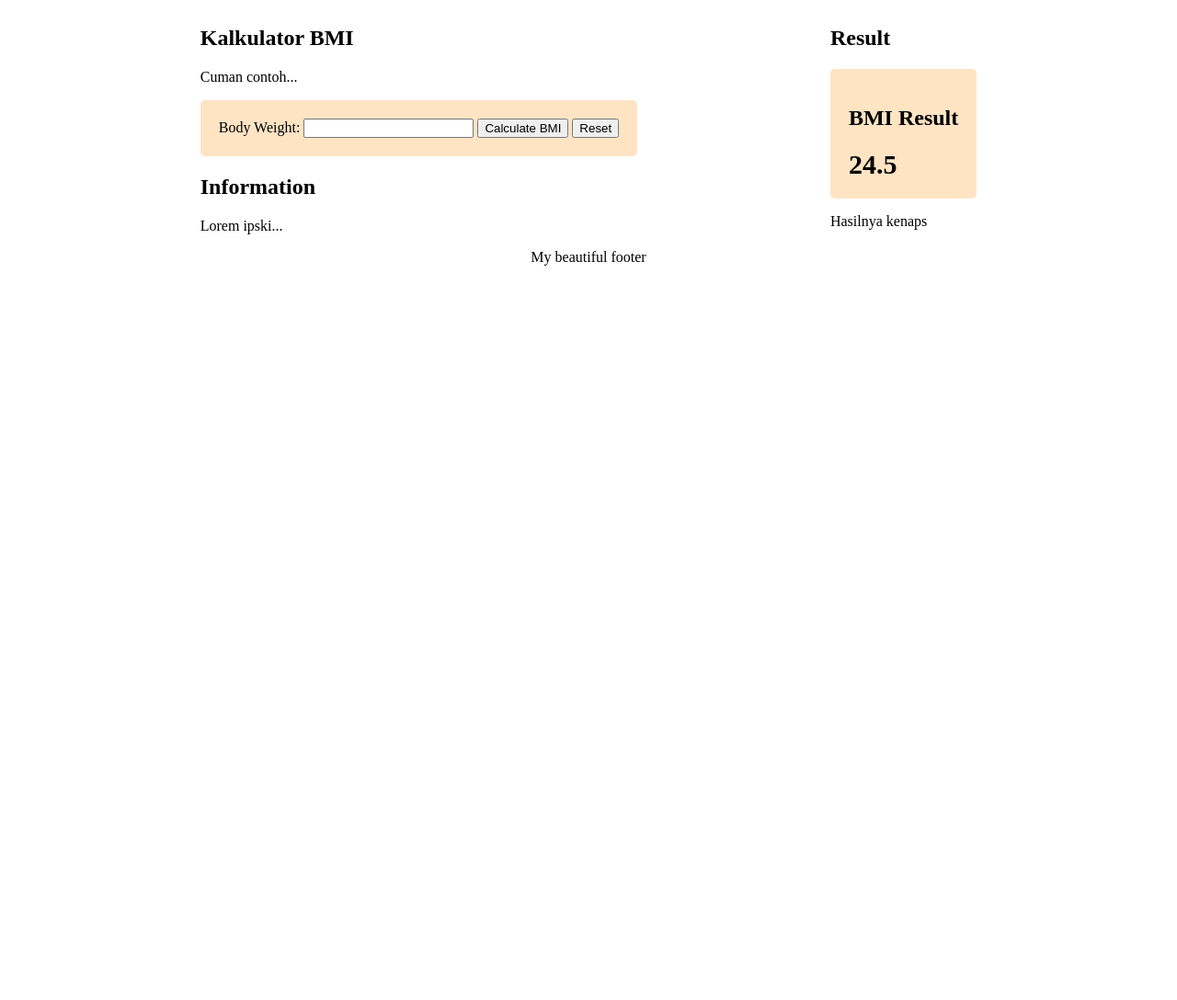
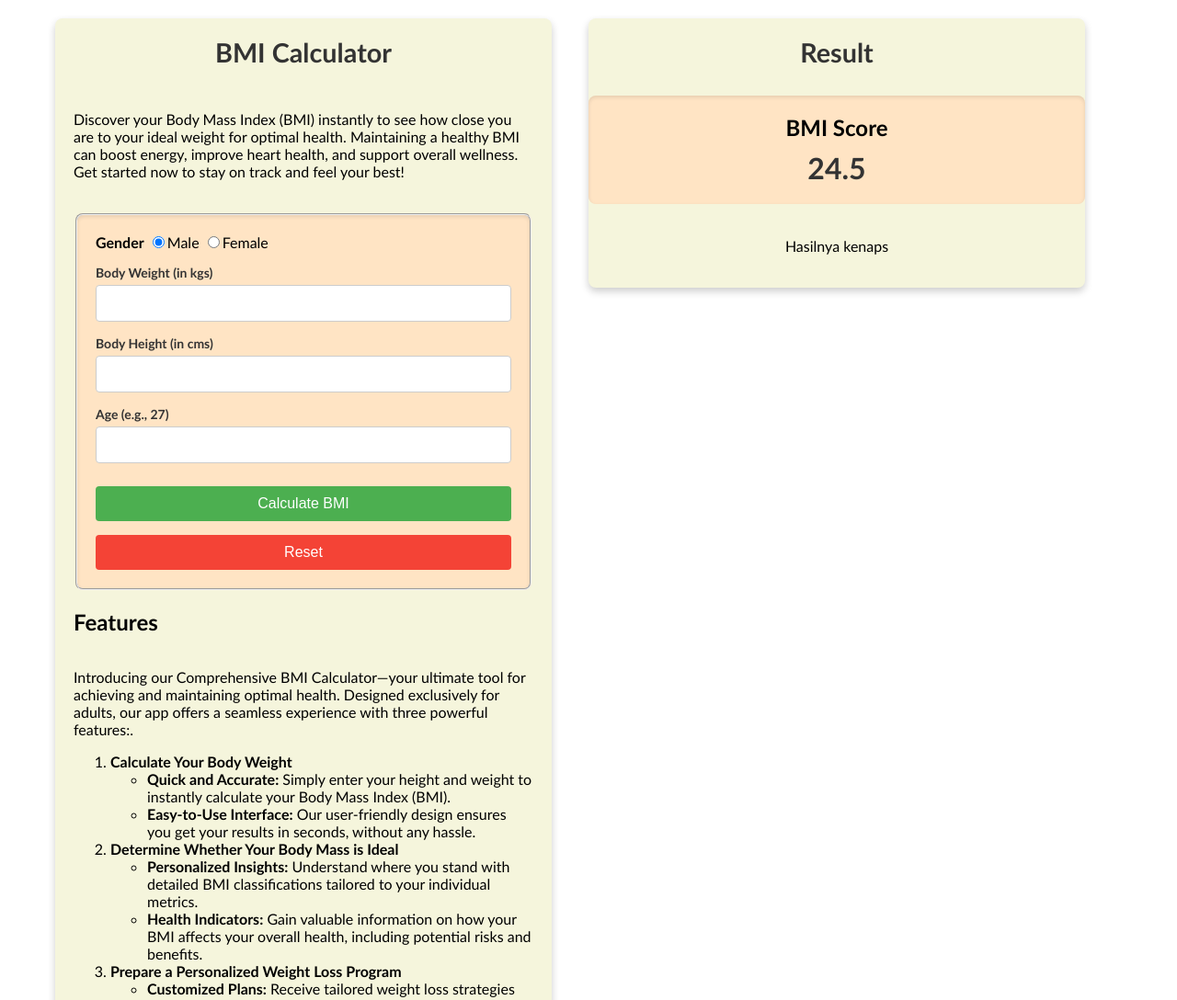
Before and after one commit to revou-fundamental-course/28-oct-24-okshapp, a plain HTML site: page index.html in a window 1280 px wide. Shown: the top 1088 px of the page at 92% size. Before the commit the page ends 800 px from the top, so only its background shows below. Drawn offline with Linux system fonts and the light colour scheme.

Commit message:
2nd Commit Weds

```diff
--- a/css/styles.css
+++ b/css/styles.css
@@ -1,21 +1,127 @@
-/* Ini CSS */
+body, h1, h2, h3, h4, h5, h6 {
+    font-family: "Trebuchet MS", Tahoma, sans-serif;
+    margin: 0;
+    padding: 0;
+}
 
 main {
     display: flex;
-    justify-content: space-evenly;
+    justify-content: center;
+    align-items: flex-start;
+    column-gap: 40px;
+    max-width: 1200px;
+    width: 100%;
+    padding: 20px;
 }
 
-.bisquebg {
-    background-color: bisque;
-    padding: 20px 20px 20px 20px;
-    border-radius: 5px;
+.sectionForm, .sectionResult {
+    max-width: 500px;
+    min-width: 300px;
+    width: 100%;
+    background-color: #f5f5dc;
+    padding: 20px;
+    border-radius: 8px;
+    box-shadow: 0px 4px 8px rgba(0, 0, 0, 0.2);
+}
+
+.sectionForm {
+    display: flex;
+    flex-direction: column;
+    gap: 20px;
+}
+
+.sectionForm h1, .sectionResult h1 {
+    font-size: 1.8em;
+    color: #333;
+    margin-bottom: 10px;
+    text-align: center;
+}
+
+.formBMI {
+    display: flex;
+    flex-direction: column;
+    gap: 15px;
+    background-color: #ffe4c4;
+    padding: 20px;
+    border-radius: 8px;
+    box-shadow: inset 0px 2px 4px rgba(0, 0, 0, 0.1);
+}
+
+.gender-form label {
+    font-weight: bold;
+    font-size: 16px;
+}
+
+.input-group {
+    display: flex;
+    flex-direction: column;
+    gap: 5px;
+}
+
+.input-group label {
+    font-weight: bold;
+    font-size: 14px;
+    color: #333;
+}
+
+.input-group input {
+    padding: 10px;
+    font-size: 16px;
+    border: 1px solid #ccc;
+    border-radius: 4px;
+}
+
+button {
+    padding: 10px;
+    font-size: 16px;
+    border: none;
+    border-radius: 4px;
+    color: white;
+    cursor: pointer;
+}
+
+button[type="button"] {
+    background-color: #4CAF50;
+    margin-top: 10px;
+}
+
+button[type="reset"] {
+    background-color: #f44336;
+}
+
+.sectionResult {
+    display: flex;
+    flex-direction: column;
+    align-items: center;
+    gap: 20px;
+}
+
+.resultBox {
+    display: flex;
+    flex-direction: column;
+    align-items: center;
+    background-color: #ffe4c4;
+    padding: 20px;
+    border-radius: 8px;
+    box-shadow: inset 0px 2px 4px rgba(0, 0, 0, 0.1);
+    width: 100%;
+    text-align: center;
+}
+
+.resultBox h2 {
+    font-size: 1.5em;
+    margin-bottom: 10px;
 }
 
 span {
-    font-size: 30px;
-    font-weight: 900;
+    font-size: 2em;
+    font-weight: bold;
+    color: #333;
 }
 
 footer {
     text-align: center;
+    padding: 20px;
+    font-size: 0.9em;
+    color: #666;
 }
--- a/index.html
+++ b/index.html
@@ -5,43 +5,83 @@
     <meta name="viewport" content="width=device-width, initial-scale=1.0">
     <title>Document</title>
     <link rel="stylesheet" href="css\styles.css">
+    <script src="js\script.js"></script>
 </head>
 <body>
     <main>
-<!-- section form -->
-    <section>
+<!--Form Section-->
+    <section class="sectionForm">
 <header>
-    <h1>Kalkulator BMI</h1>
+    <h1>BMI Calculator</h1>
 </header>
 <article>
-    <p>Cuman contoh...</p>
+    <p>Discover your Body Mass Index (BMI) instantly to see how close you are to your ideal weight for optimal health. Maintaining a healthy BMI can boost energy, improve heart health, and support overall wellness. Get started now to stay on track and feel your best!</p>
     </article>
 
-    <form class="bisquebg">
-        <div>
-            <label for="body-weight">Body Weight:</label>
-            <input type="number">
-            <button>Calculate BMI</button>
-            <button>Reset</button>
+    <fieldset class="formBMI">
+        <div class="gender-form">
+            <label>Gender</label>
+            <input type="radio" name="gender" id="male" checked>Male
+            <input type="radio" name="gender" id="female">Female
         </div>
-    </form>
+
+        <div class="input-group">
+            <label for="body-weight">Body Weight (in kgs)</label>
+            <input type="number" id="body-weight" name="body-weight" required>
+        </div>
+
+        <div class="input-group">
+            <label for="body-height">Body Height (in cms)</label>
+            <input type="number" id="body-height" name="body-height" required>
+        </div>
+
+        <div class="input-group">
+            <label for="age">Age (e.g., 27)</label>
+            <input type="number" id="age" name="age" required>
+        </div>
+
+        <button type="button">Calculate BMI</button>
+        <button type="reset">Reset</button>
+        </div>
+    </fieldset>
 <header>
-    <h2>Information</h2>
+    <h2>Features</h2>
 </header>
 <article>
-    <p>Lorem ipski...</p>
+    <p>Introducing our Comprehensive BMI Calculator—your ultimate tool for achieving and maintaining optimal health. Designed exclusively for adults, our app offers a seamless experience with three powerful features:.</p>
+    <ol>
+        <li><strong>Calculate Your Body Weight</strong></li>
+        <ul>
+            <li><strong>Quick and Accurate:</strong> Simply enter your height and weight to instantly calculate your Body Mass Index (BMI).
+                </li>
+            <li><strong>Easy-to-Use Interface:</strong> Our user-friendly design ensures you get your results in seconds, without any hassle.</li>
+        </ul>
+        <li><strong>Determine Whether Your Body Mass is Ideal</strong></li>
+        <ul>
+            <li><strong>Personalized Insights:</strong> Understand where you stand with detailed BMI classifications tailored to your individual metrics.
+            </li>
+            <li><strong>Health Indicators:</strong> Gain valuable information on how your BMI affects your overall health, including potential risks and benefits.
+            </li>
+        </ul>
+        <li><strong>Prepare a Personalized Weight Loss Program</strong></li>
+            <ul>
+                <li><strong>Customized Plans:</strong> Receive tailored weight loss strategies based on your BMI results to help you reach your ideal weight effectively.</li>
+                <li><strong>Goal Tracking:</strong> Monitor your progress with built-in tools that keep you motivated and on track toward your health goals.</li>
+                <li><strong>Expert Tips:</strong> Access professional advice and actionable tips to support your journey towards a healthier lifestyle.</li>
+            </ul>
+    </ol>
 </article>
 </section>
 
-<!-- section result -->
-<section>
+<!--Result Section-->
+<section class="sectionResult">
 <header>
     <h1>Result</h1>
 </header>
-<!-- Hasil kalkulasi -->
-<div class="bisquebg">
+<!-- Calculation Result -->
+<div class="resultBox">
     <h2>
-        BMI Result
+        BMI Score
     </h2>
     <span>
         24.5
--- a/js/script.js
+++ b/js/script.js
@@ -1 +1,3 @@
 // Ini Javascript
+
+var
```
